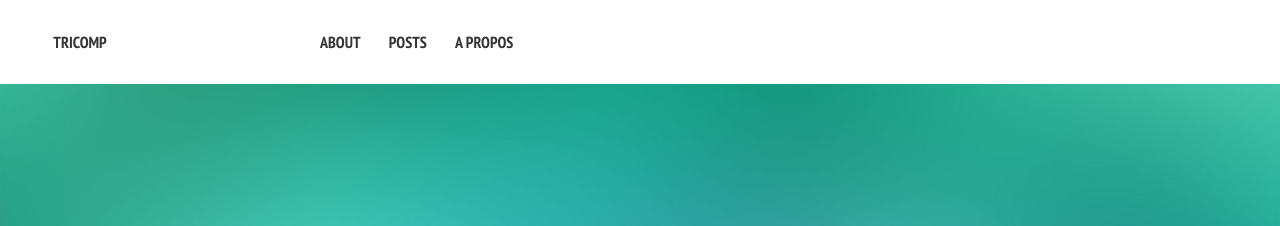
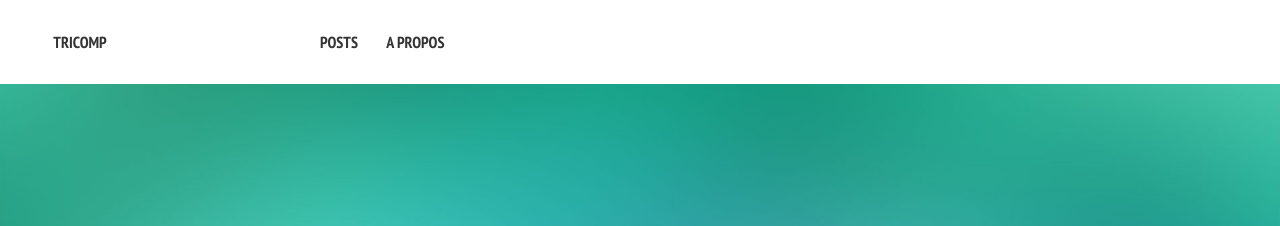
Before and after one commit to TriComp/TriComp.github.io, a Jekyll site: the page built from index.md, in a window 1280 px wide. Shown: the top 226 px of the page. Built offline with Jekyll 4.4.1, drawn with Linux system fonts in a browser that asks for light colours; nearby versions of some CDN libraries.

Commit message:
Update navigation.yml

```diff
--- a/_data/navigation.yml
+++ b/_data/navigation.yml
@@ -1,7 +1,4 @@
 # Site navigation links
-
-- title: About
-  url: /about/
 
 - title: Posts
   url: /posts/
```
